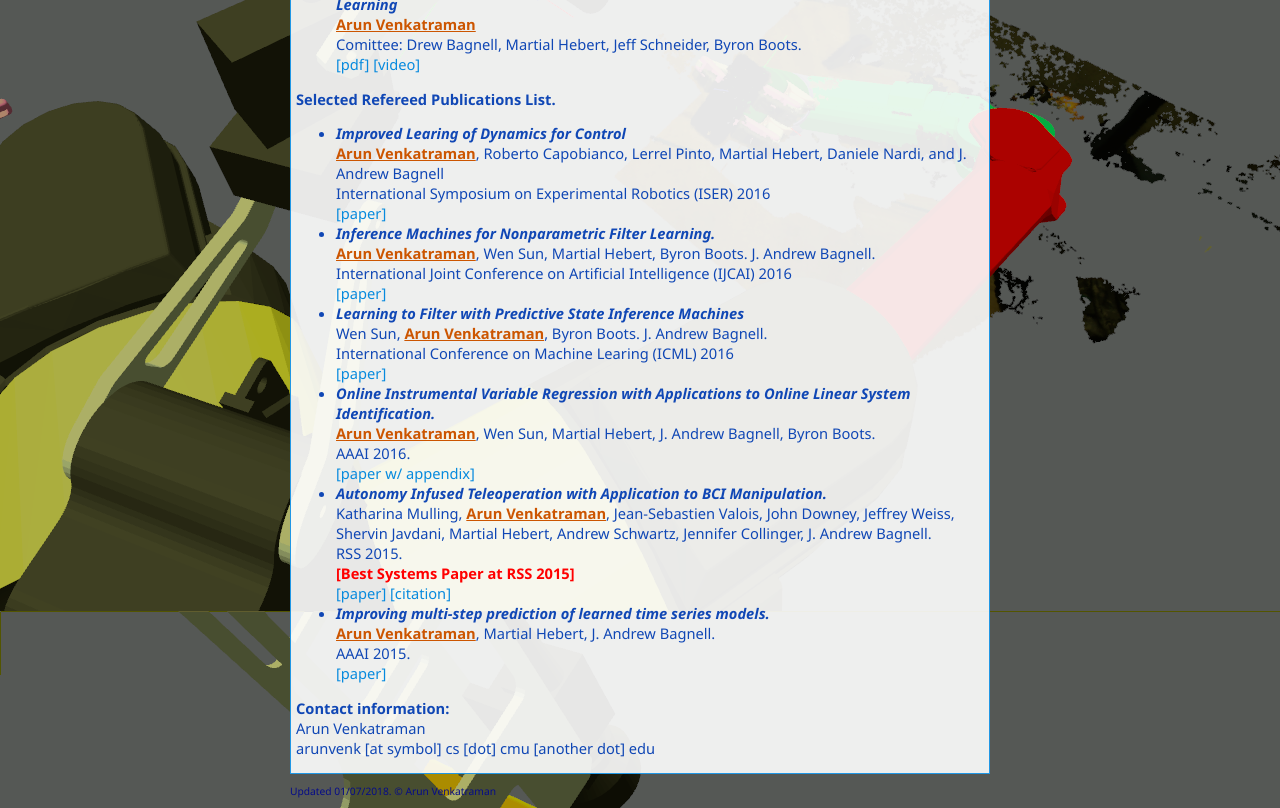
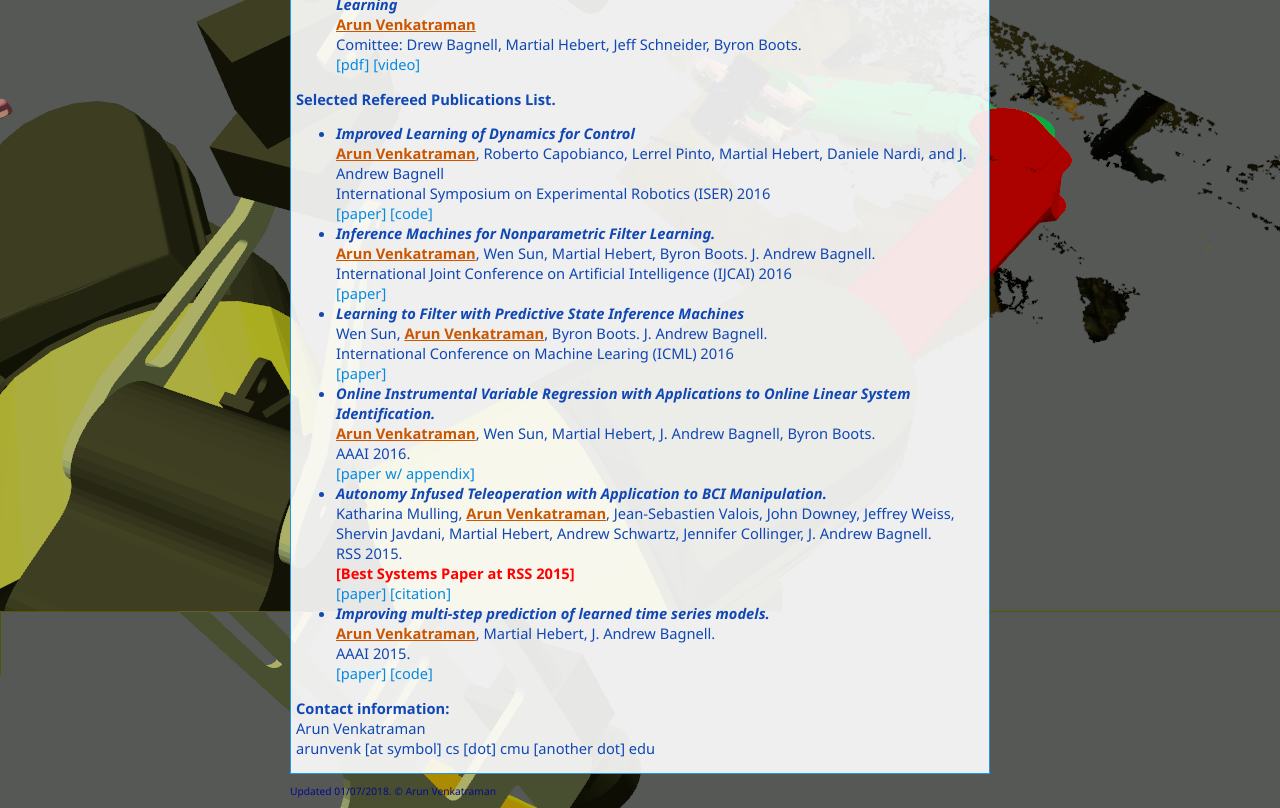
Before and after one commit to arunvenk/arunvenk.github.io, a plain HTML site: page index.html in a window 1280 px wide. Shown: the part 400-1208 px from the top of the page. Drawn offline with Linux system fonts and the light colour scheme.

Commit message:
Fix typo, add link to some code.

```diff
--- a/index.html
+++ b/index.html
@@ -47,10 +47,11 @@ the intersection of machine learning and robotics. I have also often collaborate
     </ul>
     <b> Selected Refereed Publications List.</b> <br>
     <ul>
-        <li> <span class="papername">Improved Learing of Dynamics for Control</span>
+        <li> <span class="papername">Improved Learning of Dynamics for Control</span>
         <br> <span class="author">Arun Venkatraman</span>, Roberto Capobianco, Lerrel Pinto, Martial Hebert, Daniele Nardi, and J. Andrew Bagnell
         <br>  International Symposium on Experimental Robotics (ISER) 2016 <br>
             <a href="./papers/2016/Venkatraman_iser_16.pdf">[paper]</a>
+            <a href="https://github.com/LAIRLAB/DaD">[code]</a>
         </li>
         <li> <span class="papername">Inference Machines for Nonparametric Filter Learning.</span>
         <br> <span class="author">Arun Venkatraman</span>, Wen Sun, Martial Hebert, Byron Boots. J. Andrew Bagnell.
@@ -79,6 +80,7 @@ the intersection of machine learning and robotics. I have also often collaborate
         <li> <span class="papername">Improving multi-step prediction of learned time series models.</span>
         <br><span class="author">Arun Venkatraman</span>, Martial Hebert, J. Andrew Bagnell. <br> AAAI 2015. <br>
             <a href="http://www.ri.cmu.edu/pub_files/2015/1/Venkatraman.pdf">[paper]</a>
+            <a href="https://github.com/LAIRLAB/DaD">[code]</a>
         </li>
     </ul>
     </p>
```
